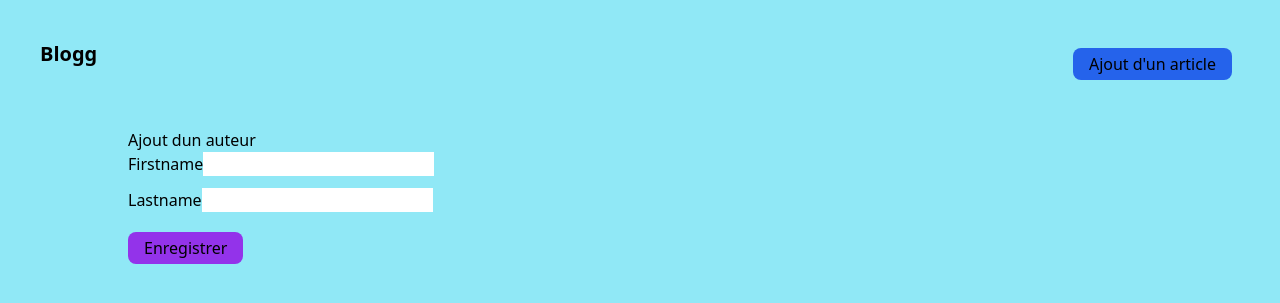
After one commit to MargauxPuget/blogg-symfo, a Symfony app: template templates/main/addAuthor.html.twig in a window 1280 px wide. The commit adds this page. Shown: the top 303 px of the page. Run offline with Twig, Linux system fonts and the light colour scheme; the template is opened without the code that fills it, so the values that code supplies are empty; form fields are guessed from the names that the template uses; some libraries are stand-ins or nearby versions.

Commit message:
ajout d'un auteur

```diff
--- /dev/null
+++ b/templates/main/addAuthor.html.twig
@@ -0,0 +1,17 @@
+{% extends 'base.html.twig' %}
+
+{% block main %}
+<div class="w-4/5 m-auto">
+  <h1>Ajout dun auteur</h1>
+
+  {{ form_start(formulaire, {'attr': {'novalidate': 'novalidate'}}) }}
+
+      {{ form_row(formulaire.firstname) }}
+      {{ form_row(formulaire.lastname) }}
+      <div class="mb-3">
+          <button type="submit" class="btn btn-danger inline-block my-2 py-1 px-4 rounded-lg bg-purple-600 hover:bg-purple-800 hover:text-white">Enregistrer</button>
+      </div>
+  {# le form_end affiche automatiquement tout les éléménts dont on a pas demandé l'affichage #}
+  {{ form_end(formulaire) }}
+</div>
+{% endblock %}
--- a/templates/main/index.html.twig
+++ b/templates/main/index.html.twig
@@ -9,8 +9,10 @@
         <aside class="w-1/3 mx-20 rounded-lg bg-cyan-400 p-5 text-justify">
             Les auteurs :
             {% for author in allAuthors %}
-                <p class="ml-3">{{author.firstname}} {{author.lastname}}</p>
+                <p class="ml-3 hover:font-semibold">{{author.firstname}} {{author.lastname}}</p>
             {% endfor %}
+
+                <span class="inline-block my-2 mx-2  py-1 px-4 rounded-lg bg-blue-600 hover:bg-blue-800 hover:text-white"><a href="{{ path('app_author_add') }}">Ajouter un auteur</a></p>
         </aside>
 
         <div class="flex flex-row flex-wrap	gap-4 items-start ">
```
Also changed, not shown: src/Controller/MainController.php (+27 -1 lines), src/Form/AuthorType.php (added, +39 -0 lines).
